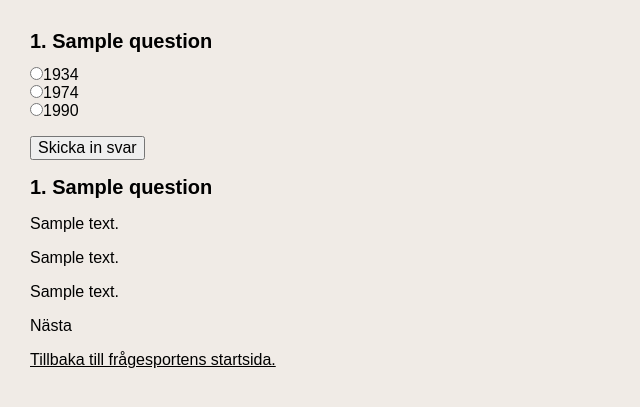
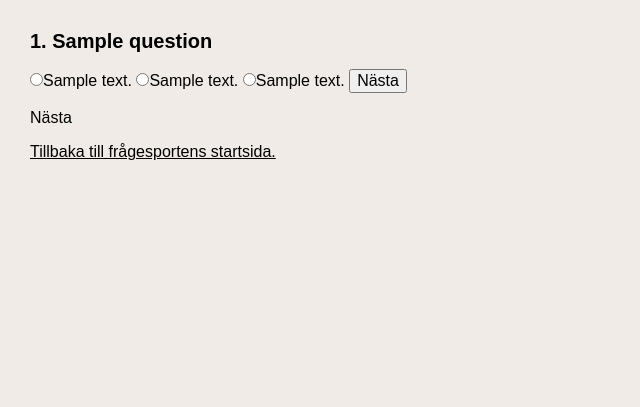
Before and after one commit to viktoria-a/quizsite, a Django app: a page that uses quiz/templates/quiz/question.html in a window 1280 px wide. Shown: the top 407 px of the page, without its empty margins (0-640 px from the left). Run offline with Django 3.2, Linux system fonts and the light colour scheme; tables that the repository leaves empty hold one stand-in row (values such as "Sample post").

Commit message:
ändra formulär till auto

```diff
--- a/quiz/templates/quiz/question.html
+++ b/quiz/templates/quiz/question.html
@@ -8,22 +8,21 @@
 </head>
 <body>
 <h1>{{ question_number }}. {{ question }}</h1>
-<form action="resultat.php">
-<input type="radio" name="year" value="1934">1934
-<br>
-<input type="radio" name="year" value="1974">1974
-<br>
-<input type="radio" name="year" value="1990">1990
+<form action="{% url "question_page" quiz.slug question_number %}" method="post">
+{% csrf_token %}
 <p>
-<input type="submit" value="Skicka in svar">
+<label="answer1">
+<input type="radio" name="answer" value="1">{{ answer1 }}
+</label>
+<label="answer2">
+<input type="radio" name="answer" value="2">{{ answer2 }}
+</label>
+<label>
+<input type="radio" name="answer" value="3">{{ answer3 }}
+</label="answer3">
+<button type="submit">Nästa</button>
 </p>
 </form>
-
-
-<h1>{{ question_number }}. {{ question }}</h1>
-<p>{{ answer1 }}</p>
-<p>{{ answer2 }}</p>
-<p>{{ answer3 }}</p>
 
 <p<{% url "question_page" quiz.slug question_number|add:1 %}>Nästa</a></p>
 
```
